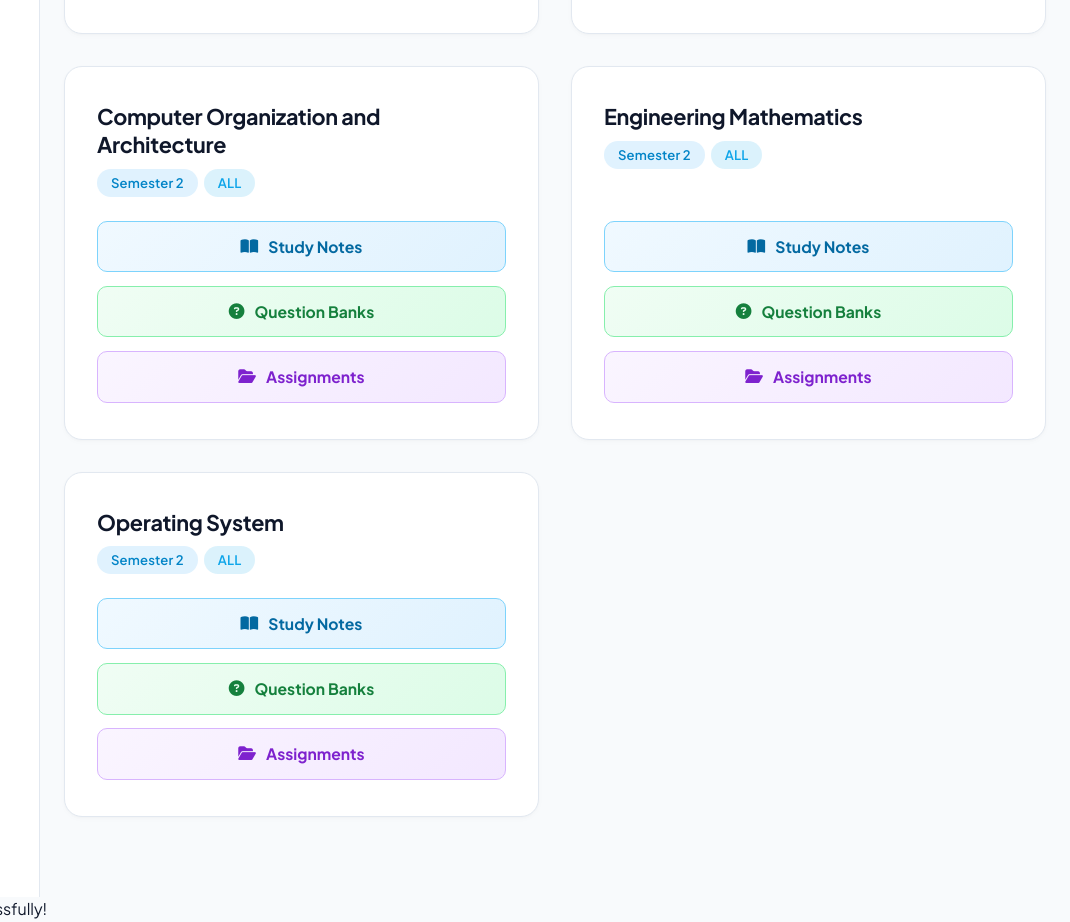
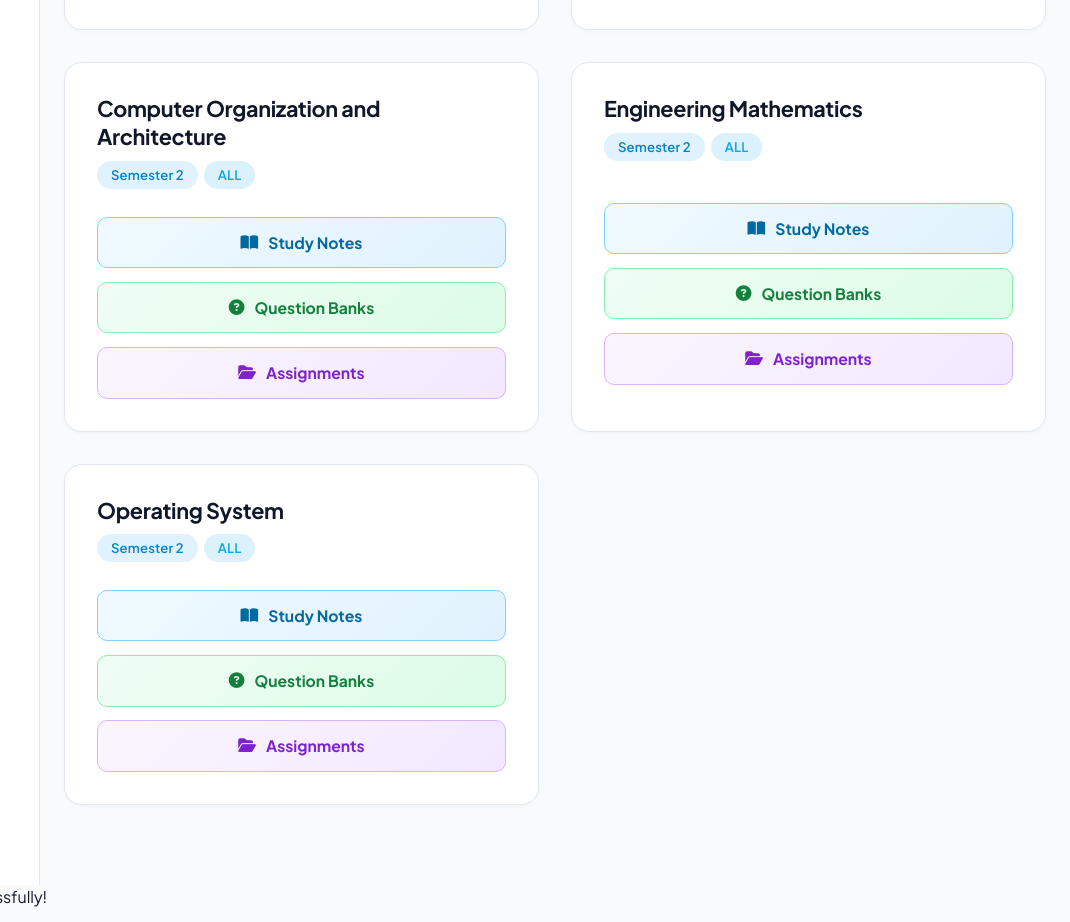
Before and after one commit to TodkarRohit/NW, a plain HTML site: page login/index.html in a window 1280 px wide. Shown: the part 731-1653 px from the top of the page, without its empty margins (210-1280 px from the left). Drawn offline with nearby package versions, Linux system fonts and the light colour scheme; no server answers.

Commit message:
Vertically center resource buttons inside subject cards

```diff
--- a/assets/styles.css
+++ b/assets/styles.css
@@ -469,14 +469,14 @@ mark.search-highlight {
     background-color: var(--card-bg);
     border: 1.5px solid var(--card-border);
     border-radius: var(--radius-card);
-    padding: 2.25rem 2rem 2.25rem 2rem;
+    padding: 2rem;
     box-shadow: var(--shadow-card);
     transition: transform 0.22s cubic-bezier(0.16, 1, 0.3, 1),
         box-shadow 0.22s cubic-bezier(0.16, 1, 0.3, 1),
         border-color 0.22s ease;
     display: flex;
     flex-direction: column;
-    justify-content: space-between;
+    justify-content: flex-start;
 }
 
 .subject-card:hover {
@@ -486,7 +486,7 @@ mark.search-highlight {
 }
 
 .card-header {
-    margin-bottom: 1.5rem;
+    margin-bottom: 1.25rem;
 }
 
 .subject-card h2 {
@@ -515,7 +515,10 @@ mark.search-highlight {
 .resource-links {
     display: flex;
     flex-direction: column;
+    justify-content: center;
     gap: 0.85rem;
+    flex: 1;
+    margin-top: 0.5rem;
 }
 
 .btn {
```
